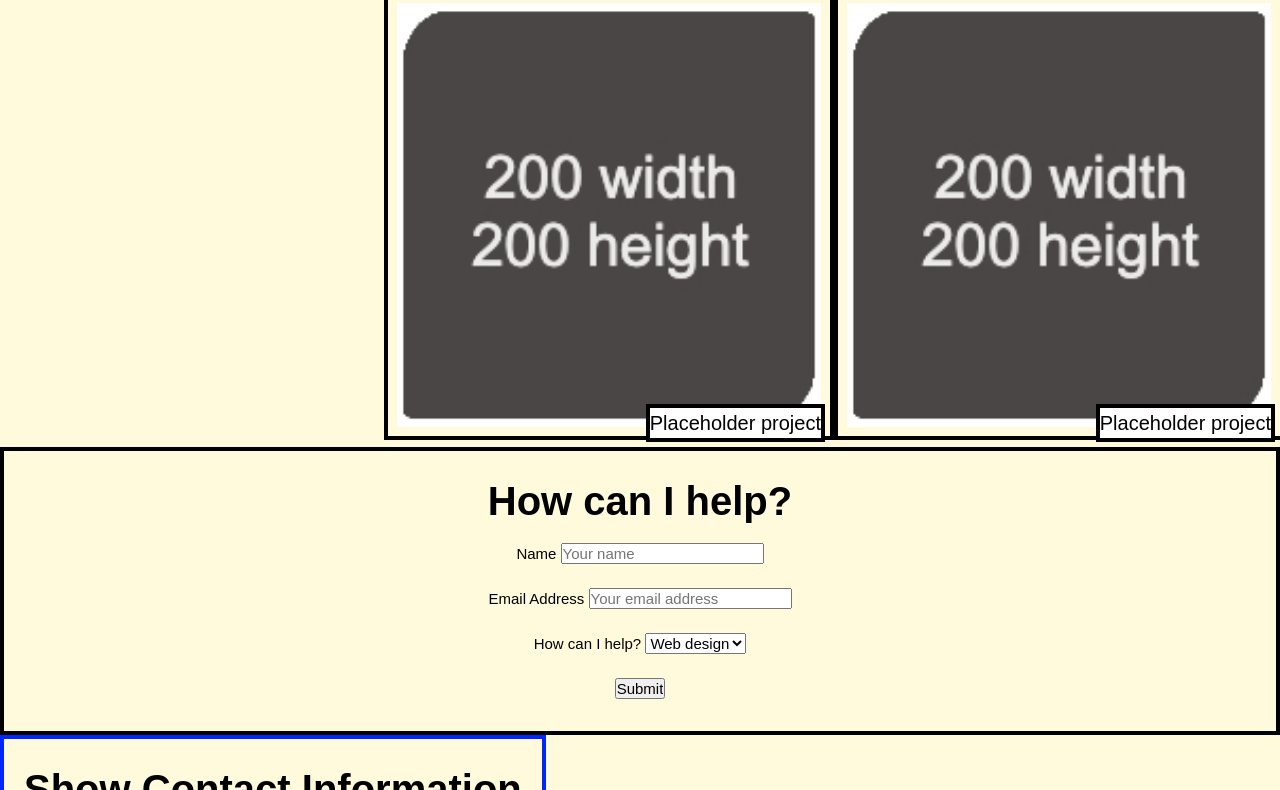
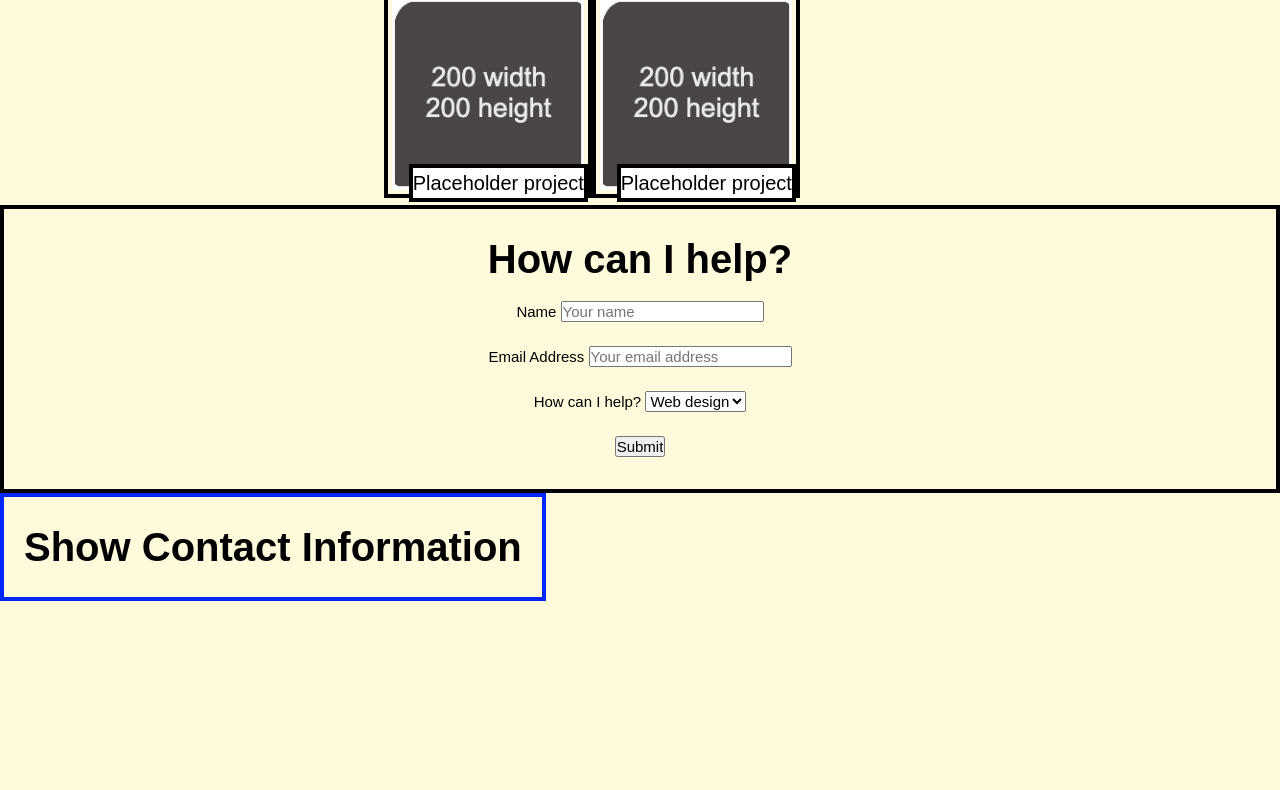
Before and after one commit to caf62219/chelsea-wagner-portfolio, a plain HTML site: page index.html in a window 1280 px wide. Shown: the part 1090-1880 px from the top of the page. After the commit the page ends 1691 px from the top, so only its background shows below. Drawn offline with Linux system fonts and the light colour scheme.

Commit message:
minor changes to css

```diff
--- a/assets/css/style.css
+++ b/assets/css/style.css
@@ -179,11 +179,12 @@ footer:hover ul {
 }
 
 .tertiary img {
-    flex: 1 1 100%;
+    flex: 1 1 50%;
     height: auto;
     border: var(--border-width) solid var(--black);
     padding: 2%;
-    width: 250;
+    width: 100%;
+
 }
 
 /*positions the title and info about the project around the picture of the project*/
--- a/index.html
+++ b/index.html
@@ -60,12 +60,12 @@
 <!--placeholder pages-->
                 <div class="tertiary-projects">
                     <article class="tertiary"
-                        <a href=""><img src="./assets/images/image-1.jpg" alt="placeholder image" width="450px"></a>
+                        <a href=""><img src="./assets/images/image-1.jpg" alt="placeholder image" width="500px" height="200px"></a>
                         <p> Placeholder project</p>
                     </article>
 <!--placeholder pages-->
                     <article class="tertiary"
-                        <a href=""><img src="./assets/images/image-1.jpg" alt="placeholder image" width="450px"></a>
+                        <a href=""><img src="./assets/images/image-1.jpg" alt="placeholder image" width="500px" height="200px"></a>
                         <p> Placeholder project</p>
                     </article>
 
```
